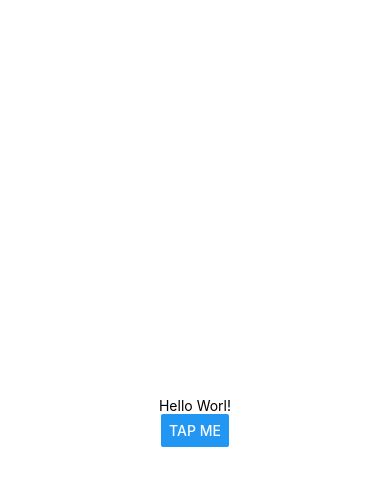
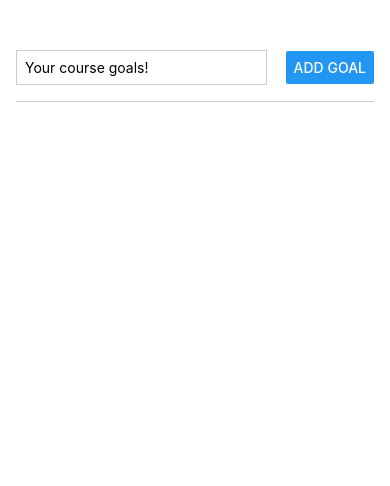
Before and after one commit to Nematov-Muhammadqodir/RNCourse, a React Native app: screen / in a window 390 px wide. Shown: the top 486 px of the page. Built offline with nearby package versions, Linux system fonts and the light colour scheme.

Commit message:
feat: change ScrollView into FlatList component

```diff
--- a/App.js
+++ b/App.js
@@ -1,19 +1,84 @@
-import { Button, StyleSheet, Text, View } from "react-native";
+import { useState } from "react";
+import {
+  Button,
+  FlatList,
+  ScrollView,
+  StyleSheet,
+  Text,
+  TextInput,
+  View,
+} from "react-native";
 
 export default function App() {
+  const [goal, setGoal] = useState("");
+  const [goals, setGoals] = useState([]);
+
+  const handleListOfGoals = () => {
+    setGoals((goals) => [
+      ...goals,
+      { text: goal, id: Math.random().toString() },
+    ]);
+  };
+
   return (
-    <View style={styles.container}>
-      <Text>Hello Worl!</Text>
-      <Button title="Tap me" />
+    <View style={styles.appContainer}>
+      <View style={styles.inputContainer}>
+        <TextInput
+          style={styles.textInput}
+          placeholder="Your course goals!"
+          value={goal}
+          onChangeText={(text) => setGoal(text)}
+        />
+        <Button title="Add Goal" onPress={handleListOfGoals} />
+      </View>
+      <View style={styles.goalsContainer}>
+        <FlatList
+          data={goals}
+          renderItem={(itemData) => (
+            <View style={styles.listItem}>
+              <Text>{itemData.item.text}</Text>
+            </View>
+          )}
+          alwaysBounceVertical={false}
+          keyExtractor={(item, key) => {
+            return item.id;
+          }}
+        />
+      </View>
     </View>
   );
 }
 
 const styles = StyleSheet.create({
-  container: {
+  appContainer: {
+    paddingTop: 50,
+    paddingHorizontal: 16,
     flex: 1,
-    backgroundColor: "white",
+  },
+  inputContainer: {
+    flexDirection: "row",
+    justifyContent: "space-between",
     alignItems: "center",
-    justifyContent: "center",
+    marginBottom: 24,
+    borderBottomWidth: 1,
+    borderBottomColor: "#ccc",
+    paddingBottom: 16,
+  },
+  textInput: {
+    borderWidth: 1,
+    borderColor: "#ccc",
+    width: "70%",
+    marginRight: 8,
+    padding: 8,
+  },
+  goalsContainer: {
+    flex: 5,
+  },
+  listItem: {
+    padding: 8,
+    borderWidth: 1,
+    borderRadius: 8,
+    marginBottom: 2,
+    borderColor: "green",
   },
 });
```
